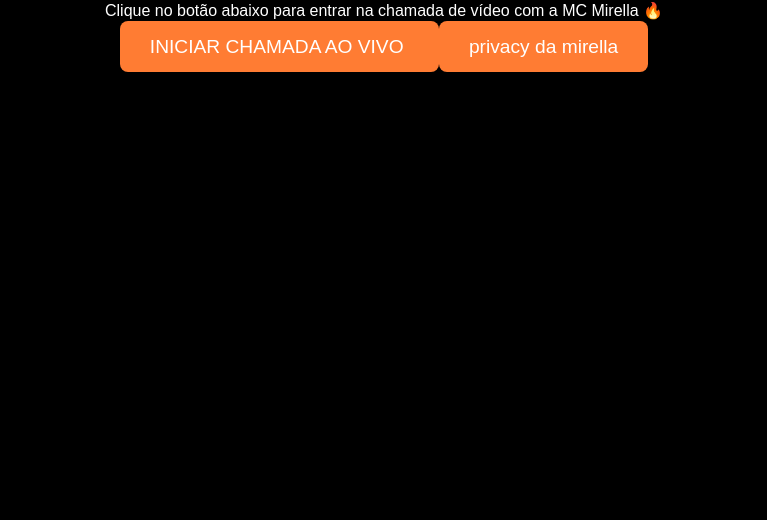
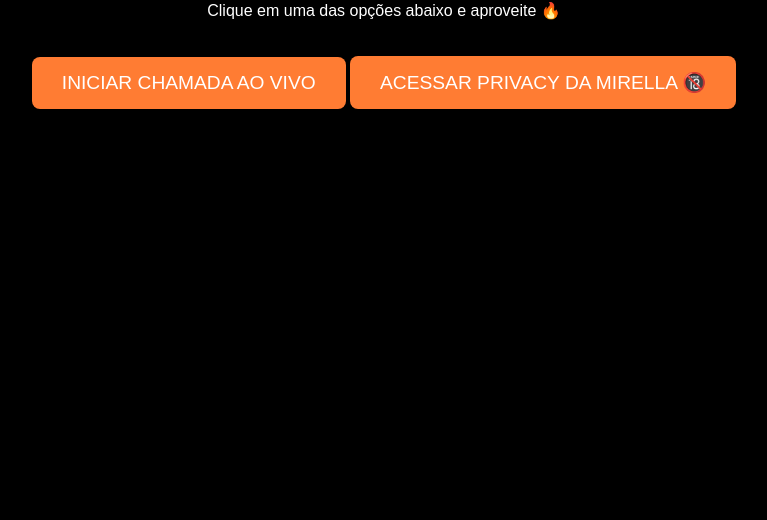
Before and after one commit to ldcoutinho2/vipnathy, a plain HTML site: page index.html in a window 1280 px wide. Shown: the part 280-800 px from the top of the page, without its empty margins (256-1023 px from the left). Drawn offline with Linux system fonts and the light colour scheme.

Commit message:
Update index.html

```diff
--- a/index.html
+++ b/index.html
@@ -5,7 +5,6 @@
     <title>Acesso Premium - MC Mirella</title>
     <meta name="viewport" content="width=device-width, initial-scale=1.0">
 
-    <!-- Pixel Facebook -->
     <!-- Pixel Facebook -->
     <script>
         !function(f,b,e,v,n,t,s){
@@ -57,6 +56,7 @@
             cursor: pointer;
             text-decoration: none;
             transition: background-color 0.3s ease;
+            display: inline-block;
         }
 
         .btn:hover {
@@ -67,12 +67,16 @@
 <body>
     <img src="banerprivacy.png" alt="MC Mirella Privacy Banner">
     <h1>Parabéns! Seu acesso foi liberado ✅</h1>
-    <p>Clique no botão abaixo para entrar na chamada de vídeo com a MC Mirella 🔥</p>
+    <p>Clique em uma das opções abaixo e aproveite 🔥</p>
+
+    <!-- Botão 1: Chamada ao vivo -->
     <a href="https://acesso-grupo-eros.vercel.app/" class="btn" onclick="trackPurchaseOnce();">
         INICIAR CHAMADA AO VIVO
     </a>
-    <a href="https://acesso-grupo-eros.vercel.app/" class="btn" onclick="trackPurchaseOnce();">
-        privacy da mirella
+
+    <!-- Botão 2: Privacy da Mirella -->
+    <a href="https://t.me/+m10g8Wjf8nlmY2Qx" class="btn" onclick="trackPurchaseOnce();">
+        ACESSAR PRIVACY DA MIRELLA 🔞
     </a>
 
     <script>
```
Lines whose indentation alone changed are shown as unchanged.
